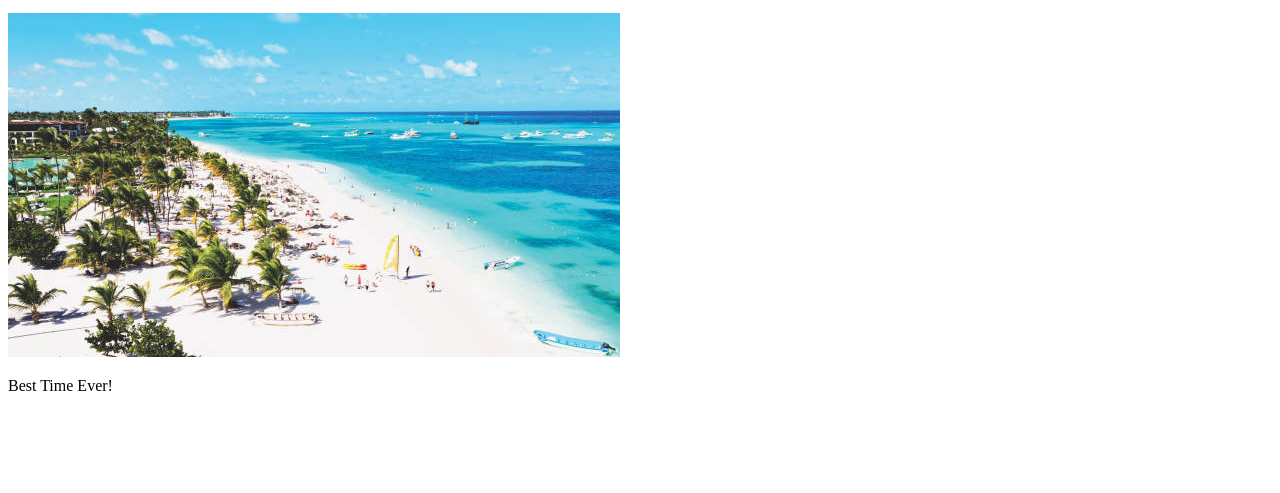
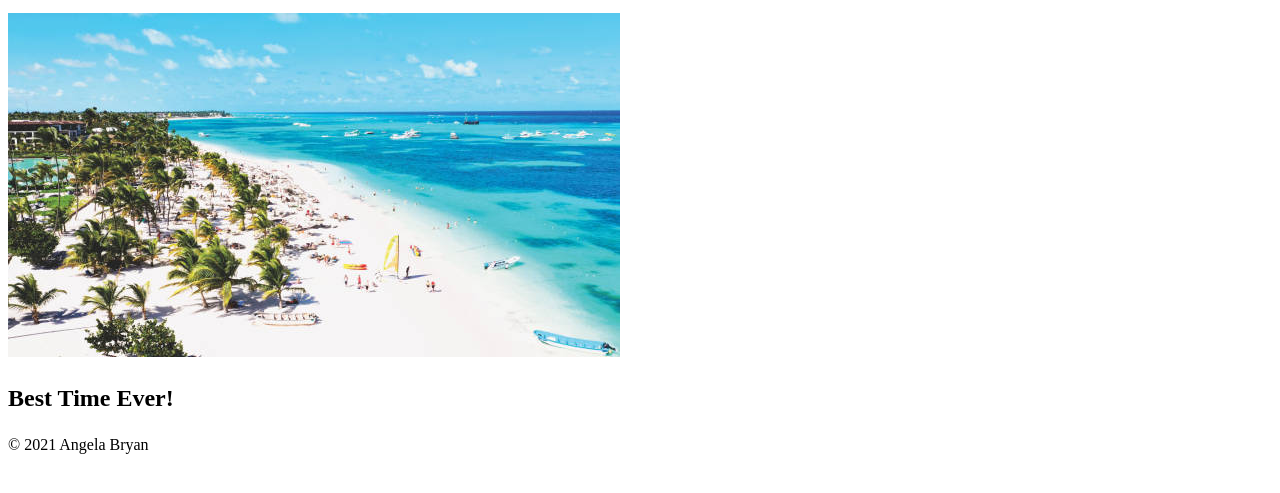
Before and after one commit to angelambryan/assignment-4-html-me-something-angelambryan, a website: page index.html in a window 1280 px wide. Shown: the part 137-630 px from the top of the page. Drawn offline with Linux system fonts and the light colour scheme.

Commit message:
new changes

```diff
--- a/index.html
+++ b/index.html
@@ -8,18 +8,20 @@
 			<h1>Family Vacation 2016 Punta Cana</h1>
       </header>
       <main>
+         <article>
          <p>Spending time with family is always wonderful, however spending a week together in the Caribbean is amazing!
             My family means everything to me and it's so important to create and make memories together.
             The things I enjoy on our family vacations are going on excursions, hanging at the beach,
             nightly dinners together, and just relaxing enjoying each others company.
             There is nothing better and I look forward to my next family vacation!</p>
-         <article>
          </article>
          <img src="Punta Cana.jpg">
       </main>
+      <h2>
+      	<p>Best Time Ever!</p>
+      </h2>
       <footer>
-			<p>Best Time Ever!</p>
+			<p> &copy; 2021 Angela Bryan</p>
       </footer>
-      <h2></h2>
-   </body>
+      </body>
 </html>
```
